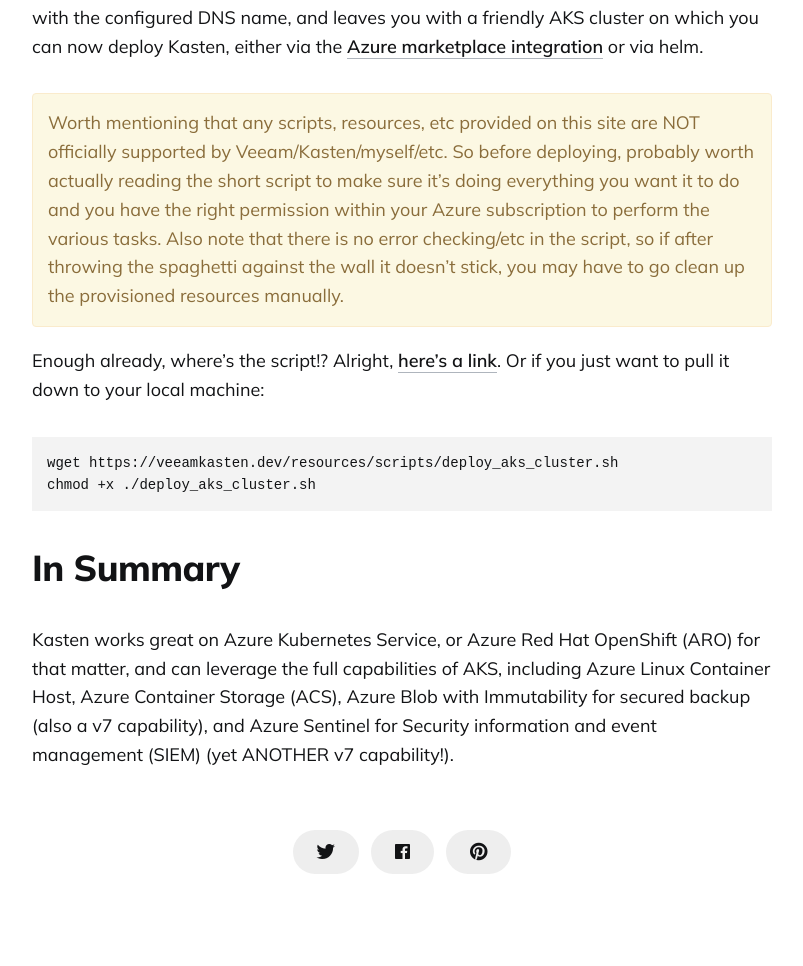
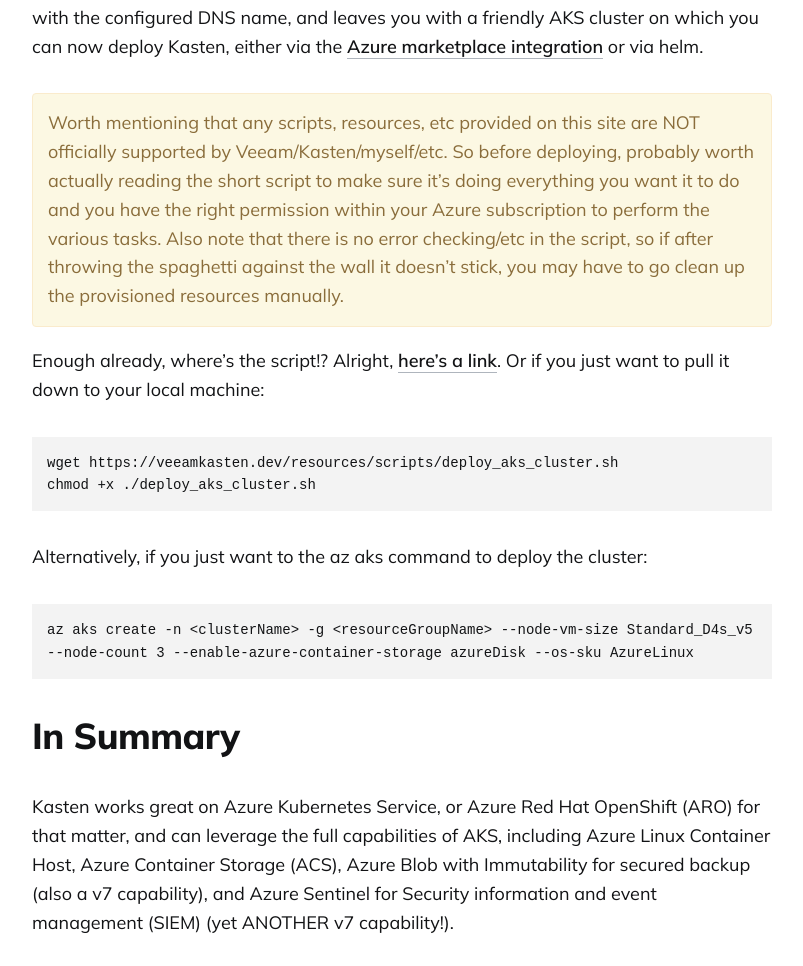
Before and after one commit to newellbrandon/kastendevhub.github.io, a Jekyll site: the page built from _posts/2024-06-12-deploying-kasten-aks.markdown, in a window 1280 px wide, cut to the strip 3002-3968 px from the top of the page. Shown: the whole strip, without its empty margins (238-1041 px from the left). Built offline with Jekyll 4.4.1, drawn with Linux system fonts in a browser that asks for light colours; comment, search, counter and statistics services are not loaded.

Commit message:
Adding one line to the deploying aks cluster in the event users just want the az aks create command

````diff
--- a/_posts/2024-06-12-deploying-kasten-aks.markdown
+++ b/_posts/2024-06-12-deploying-kasten-aks.markdown
@@ -58,5 +58,11 @@ wget https://veeamkasten.dev/resources/scripts/deploy_aks_cluster.sh
 chmod +x ./deploy_aks_cluster.sh
 ```
 
+Alternatively, if you just want to the az aks command to deploy the cluster:
+
+```
+az aks create -n <clusterName> -g <resourceGroupName> --node-vm-size Standard_D4s_v5 --node-count 3 --enable-azure-container-storage azureDisk --os-sku AzureLinux
+```
+
 # In Summary
 Kasten works great on Azure Kubernetes Service, or Azure Red Hat OpenShift (ARO) for that matter, and can leverage the full capabilities of AKS, including Azure Linux Container Host, Azure Container Storage (ACS), Azure Blob with Immutability for secured backup (also a v7 capability), and Azure Sentinel for Security information and event management (SIEM) (yet ANOTHER v7 capability!).
````
